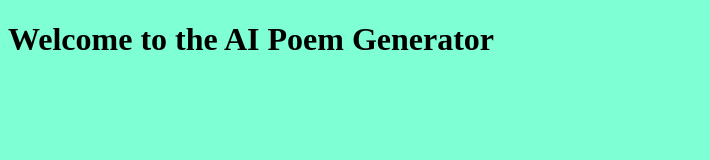
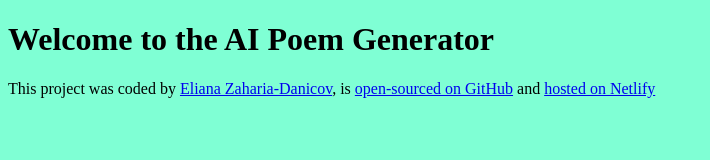
Before and after one commit to eliana-zah/poem-generator, a plain HTML site: page index.html in a window 1280 px wide. Shown: the whole page, without its empty margins (0-710 px from the left). Drawn offline with Linux system fonts and the light colour scheme.

Commit message:
Added the footer and deployed the project on Netlify

```diff
--- a/index.html
+++ b/index.html
@@ -8,6 +8,20 @@
   </head>
   <body>
     <h1>Welcome to the AI Poem Generator</h1>
+    <footer>
+      This project was coded by
+      <a href="https://github.com/eliana-zah" target="_blank"
+        >Eliana Zaharia-Danicov</a
+      >, is
+      <a href="https://github.com/eliana-zah/poem-generator" target="_blank"
+        >open-sourced on GitHub</a
+      >
+      and
+      <a href="https://poem-generator-ai-project.netlify.app/" target="_blank"
+        >hosted on Netlify</a
+      >
+    </footer>
+
     <script src="src/index.js"></script>
   </body>
 </html>
```
